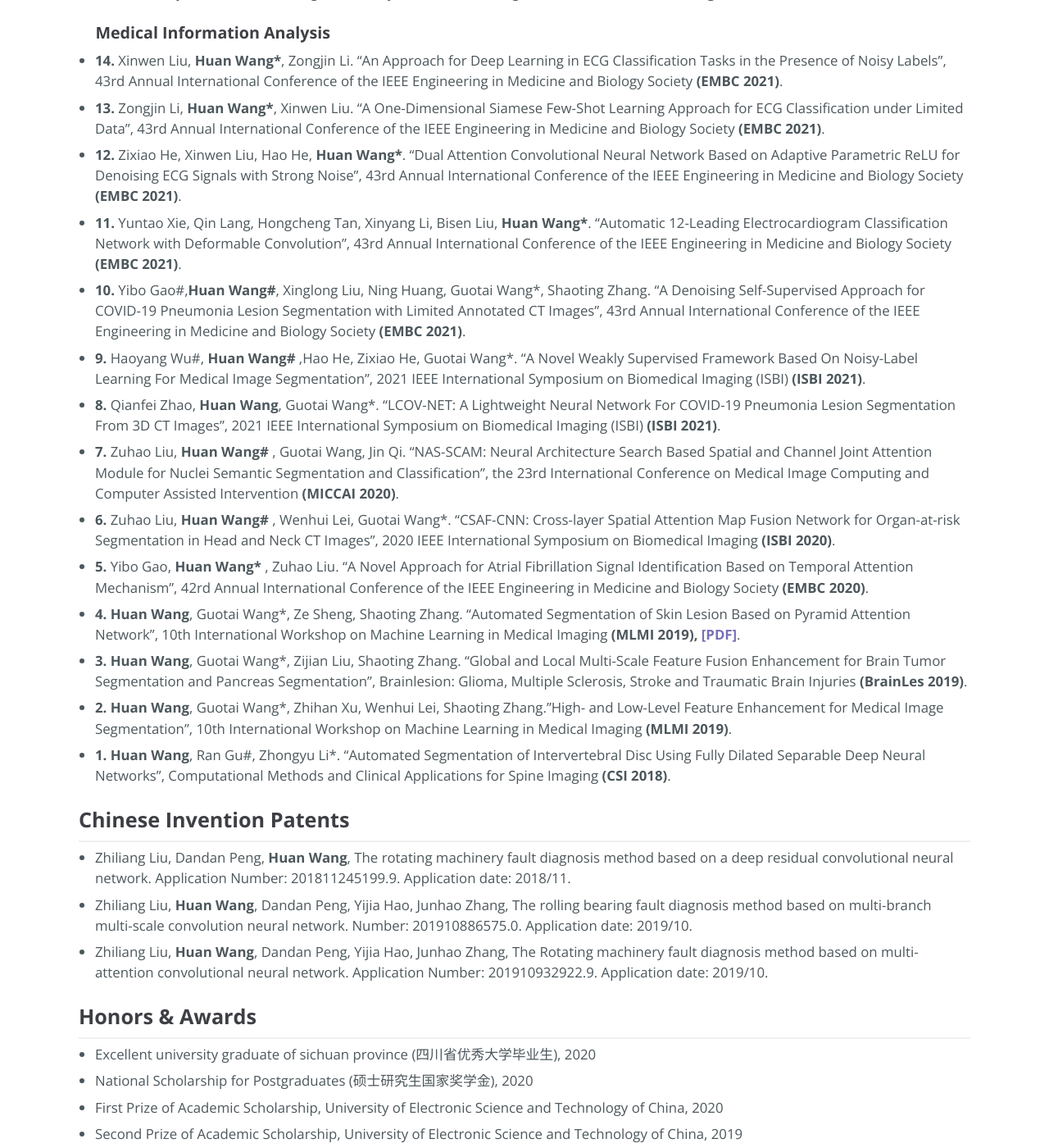
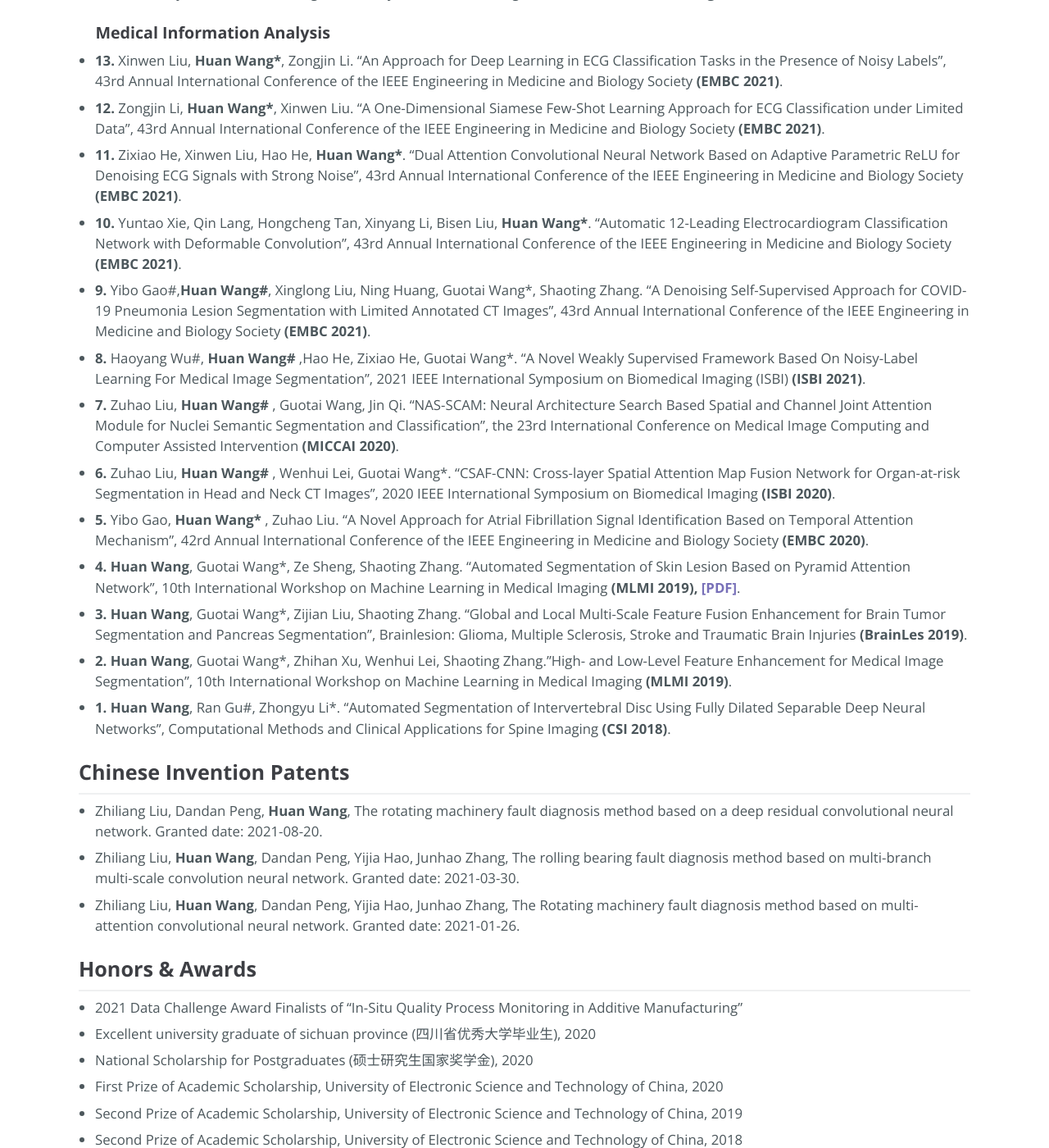
Before and after one commit to WH-HuanWang/WH-HuanWang.github.io, a Jekyll site: the page built from index.md, in a window 1280 px wide and 1400 px high, scrolled down 2521 px. Shown: the whole window at 82% size. Built offline with Jekyll 4.4.1, drawn with Linux system fonts in a browser that asks for light colours; some of the changed text lies outside the part shown.

Commit message:
Update index.md

```diff
--- a/index.md
+++ b/index.md
@@ -24,7 +24,7 @@ description: Let you know me and my research better.
 * * *
 * Deep Learning, Pattern Recognition, Signal Analysis;
 * Prognostics and System Health Management, Machinery Fault Diagnosis, Remaining Useful Life Estimation;
-* Medical Image Analysis, Electrocardiogram Diagnosis.
+* Rotating Machinery, High-Speed Train, Semiconductor Manufacturing, Unmanned Systems, Medical Information Analysis.
 
 ## <b>Education and Experience</b>
 * * *
@@ -48,7 +48,7 @@ B.S. Mechanical design, manufacturing and automation, School of mechanical and e
 * <b>13. Huan Wang</b>, Tianli Men, and Yan-Fu Li*. "Transformer for High-Speed Train Wheel Wear Prediction with Multiplex Local-Global Temporal Fusion", <b>IEEE Transactions on Instrumentation and Measurement, 2022, IF 4.016, [[PDF]](https://ieeexplore.ieee.org)</b>.
 * <b>12. Huan Wang</b>, Zhiliang Liu*,Yipei Ge, and Dandan Peng. "Self-Supervised Signal Representation Learning for Machinery Fault Diagnosis under Limited Annotation Data", <b>Knowledge-Based Systems, 2021, IF 8.038, [[PDF]](https://www.sciencedirect.com/science/article/pii/S0950705121010996)</b>.
 * <b>11. Huan Wang</b>, Zhiliang Liu*, Dandan Peng, and Zhe Cheng. "Attention-Guided Joint Learning CNN with Noise Robustness for Bearing Fault Diagnosis and Vibration Signal Denoising", <b>ISA Transactions, 2021, IF 5.468, [[PDF]](https://www.sciencedirect.com/science/article/pii/S0019057821005991)</b>.
-* <b>10. </b>Zuhao Liu,<b>Huan Wang*</b>, Yibo Gao, Shunchen Shi. "Automatic Attention Learning Using Neural Architecture Search for Detection of Cardiac Abnormality in 12-lead ECG", <b>IEEE Transactions on Instrumentation and Measurement, 2021, IF 4.016, [[PDF]](https://ieeexplore.ieee.org)</b>.
+* <b>10. </b>Zuhao Liu,<b>Huan Wang*</b>, Yibo Gao, Shunchen Shi. "Automatic Attention Learning Using Neural Architecture Search for Detection of Cardiac Abnormality in 12-lead ECG", <b>IEEE Transactions on Instrumentation and Measurement, 2021, IF 4.016, [[PDF]](https://ieeexplore.ieee.org/document/9526630)</b>.
 * <b>9. Huan Wang</b>, Zhiliang Liu*, Dandan Peng, Mei Yang, Yong Qin. "Feature-Level Attention-Guided Multitask CNN for Fault Diagnosis and Working Conditions Identification of Rolling Bearing", <b>IEEE Transactions on Neural Networks and Learning Systems, 2021, IF 10.451, [[PDF]](https://ieeexplore.ieee.org/document/9372133)</b>.
 * <b>8. </b>Xinwen Liu, <b>Huan Wang*</b>, Zongjin Li, Lang Qin. "Deep Learning in ECG Diagnosis: A Review", <b>Knowledge-Based Systems, 2021, IF 8.038, [[PDF]](https://www.sciencedirect.com/science/article/abs/pii/S0950705121004494)</b>.
 * <b>7. </b>Lang Qin, Yuntao Xie, Xinwen Liu, Xiangchi Yuan, <b>Huan Wang*</b>. "An End-to-End 12-Leading Electrocardiogram Diagnosis System Based on Deformable Convolutional Neural Network With Good Antinoise Ability", <b>IEEE Transactions on Instrumentation and Measurement, 2021, IF 4.016, [[PDF]](https://ieeexplore.ieee.org/document/9406046/)</b>.
@@ -74,13 +74,12 @@ B.S. Mechanical design, manufacturing and automation, School of mechanical and e
 
 ### &nbsp;&nbsp;&nbsp; <b>Medical Information Analysis</b>
 
-* <b>14. </b>Xinwen Liu, <b>Huan Wang*</b>, Zongjin Li. "An Approach for Deep Learning in ECG Classification Tasks in the Presence of Noisy Labels", 43rd Annual International Conference of the IEEE Engineering in Medicine and Biology Society <b>(EMBC 2021)</b>.
-* <b>13. </b>Zongjin Li, <b>Huan Wang*</b>, Xinwen Liu. "A One-Dimensional Siamese Few-Shot Learning Approach for ECG Classification under Limited Data", 43rd Annual International Conference of the IEEE Engineering in Medicine and Biology Society <b>(EMBC 2021)</b>.
-* <b>12. </b>Zixiao He, Xinwen Liu, Hao He, <b>Huan Wang*</b>. "Dual Attention Convolutional Neural Network Based on Adaptive Parametric ReLU for Denoising ECG Signals with Strong Noise", 43rd Annual International Conference of the IEEE Engineering in Medicine and Biology Society <b>(EMBC 2021)</b>.
-* <b>11. </b>Yuntao Xie, Qin Lang, Hongcheng Tan, Xinyang Li, Bisen Liu, <b>Huan Wang*</b>. "Automatic 12-Leading Electrocardiogram Classification Network with Deformable Convolution", 43rd Annual International Conference of the IEEE Engineering in Medicine and Biology Society <b>(EMBC 2021)</b>.
-* <b>10. </b>Yibo Gao#,<b>Huan Wang#</b>, Xinglong Liu, Ning Huang, Guotai Wang*, Shaoting Zhang. "A Denoising Self-Supervised Approach for COVID-19 Pneumonia Lesion Segmentation with Limited Annotated CT Images", 43rd Annual International Conference of the IEEE Engineering in Medicine and Biology Society <b>(EMBC 2021)</b>.
-* <b>9. </b>Haoyang Wu#, <b>Huan Wang# </b>,Hao He, Zixiao He, Guotai Wang*. "A Novel Weakly Supervised Framework Based On Noisy-Label Learning For Medical Image Segmentation", 2021 IEEE International Symposium on Biomedical Imaging (ISBI) <b>(ISBI 2021)</b>.
-* <b>8. </b>Qianfei Zhao, <b>Huan Wang</b>, Guotai Wang*. "LCOV-NET: A Lightweight Neural Network For COVID-19 Pneumonia Lesion Segmentation From 3D CT Images", 2021 IEEE International Symposium on Biomedical Imaging (ISBI) <b>(ISBI 2021)</b>.
+* <b>13. </b>Xinwen Liu, <b>Huan Wang*</b>, Zongjin Li. "An Approach for Deep Learning in ECG Classification Tasks in the Presence of Noisy Labels", 43rd Annual International Conference of the IEEE Engineering in Medicine and Biology Society <b>(EMBC 2021)</b>.
+* <b>12. </b>Zongjin Li, <b>Huan Wang*</b>, Xinwen Liu. "A One-Dimensional Siamese Few-Shot Learning Approach for ECG Classification under Limited Data", 43rd Annual International Conference of the IEEE Engineering in Medicine and Biology Society <b>(EMBC 2021)</b>.
+* <b>11. </b>Zixiao He, Xinwen Liu, Hao He, <b>Huan Wang*</b>. "Dual Attention Convolutional Neural Network Based on Adaptive Parametric ReLU for Denoising ECG Signals with Strong Noise", 43rd Annual International Conference of the IEEE Engineering in Medicine and Biology Society <b>(EMBC 2021)</b>.
+* <b>10. </b>Yuntao Xie, Qin Lang, Hongcheng Tan, Xinyang Li, Bisen Liu, <b>Huan Wang*</b>. "Automatic 12-Leading Electrocardiogram Classification Network with Deformable Convolution", 43rd Annual International Conference of the IEEE Engineering in Medicine and Biology Society <b>(EMBC 2021)</b>.
+* <b>9. </b>Yibo Gao#,<b>Huan Wang#</b>, Xinglong Liu, Ning Huang, Guotai Wang*, Shaoting Zhang. "A Denoising Self-Supervised Approach for COVID-19 Pneumonia Lesion Segmentation with Limited Annotated CT Images", 43rd Annual International Conference of the IEEE Engineering in Medicine and Biology Society <b>(EMBC 2021)</b>.
+* <b>8. </b>Haoyang Wu#, <b>Huan Wang# </b>,Hao He, Zixiao He, Guotai Wang*. "A Novel Weakly Supervised Framework Based On Noisy-Label Learning For Medical Image Segmentation", 2021 IEEE International Symposium on Biomedical Imaging (ISBI) <b>(ISBI 2021)</b>.
 * <b>7. </b>Zuhao Liu, <b>Huan Wang# </b>, Guotai Wang, Jin Qi. "NAS-SCAM: Neural Architecture Search Based Spatial and Channel Joint Attention Module for Nuclei Semantic Segmentation and Classification", the 23rd International Conference on Medical Image Computing and Computer Assisted Intervention <b>(MICCAI 2020)</b>.
 * <b>6. </b>Zuhao Liu, <b>Huan Wang# </b>, Wenhui Lei, Guotai Wang*. "CSAF-CNN: Cross-layer Spatial Attention Map Fusion Network for Organ-at-risk Segmentation in Head and Neck CT Images", 2020 IEEE International Symposium on Biomedical Imaging <b>(ISBI 2020)</b>.
 * <b>5. </b>Yibo Gao, <b>Huan Wang* </b>, Zuhao Liu. "A Novel Approach for Atrial Fibrillation Signal Identification Based on Temporal Attention Mechanism", 42rd Annual International Conference of the IEEE Engineering in Medicine and Biology Society <b>(EMBC 2020)</b>.
@@ -91,13 +90,13 @@ B.S. Mechanical design, manufacturing and automation, School of mechanical and e
 
 ## <b>Chinese Invention Patents</b>
 * * *
-* Zhiliang Liu, Dandan Peng, <b>Huan Wang</b>, The rotating machinery fault diagnosis method based on a deep residual convolutional neural network. Application Number: 201811245199.9. Application date: 2018/11.
-* Zhiliang Liu, <b>Huan Wang</b>, Dandan Peng, Yijia Hao, Junhao Zhang, The rolling bearing fault diagnosis method based on multi-branch multi-scale convolution neural network. Number: 201910886575.0. Application date: 2019/10.
-* Zhiliang Liu, <b>Huan Wang</b>, Dandan Peng, Yijia Hao, Junhao Zhang, The Rotating machinery fault diagnosis method based on multi-attention convolutional neural network. Application Number: 201910932922.9. Application date: 2019/10.
-
+* Zhiliang Liu, Dandan Peng, <b>Huan Wang</b>, The rotating machinery fault diagnosis method based on a deep residual convolutional neural network. Granted date: 2021-08-20.
+* Zhiliang Liu, <b>Huan Wang</b>, Dandan Peng, Yijia Hao, Junhao Zhang, The rolling bearing fault diagnosis method based on multi-branch multi-scale convolution neural network. Granted date: 2021-03-30.
+* Zhiliang Liu, <b>Huan Wang</b>, Dandan Peng, Yijia Hao, Junhao Zhang, The Rotating machinery fault diagnosis method based on multi-attention convolutional neural network. Granted date: 2021-01-26.
 
 ## <b>Honors & Awards</b>
 * * *
+* 2021 Data Challenge Award Finalists of “In-Situ Quality Process Monitoring in Additive Manufacturing”
 * Excellent university graduate of sichuan province (四川省优秀大学毕业生), 2020
 * National Scholarship for Postgraduates (硕士研究生国家奖学金), 2020
 * First Prize of Academic Scholarship, University of Electronic Science and Technology of China, 2020
```
